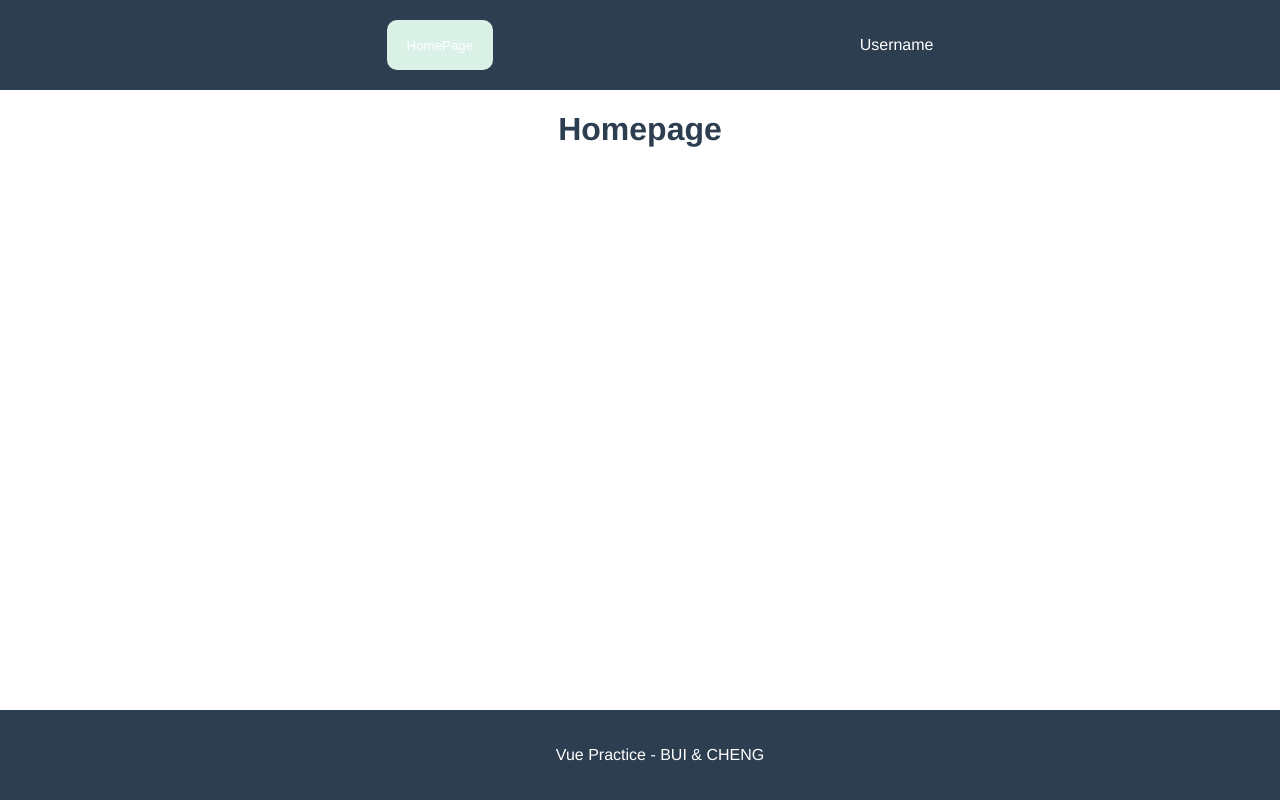
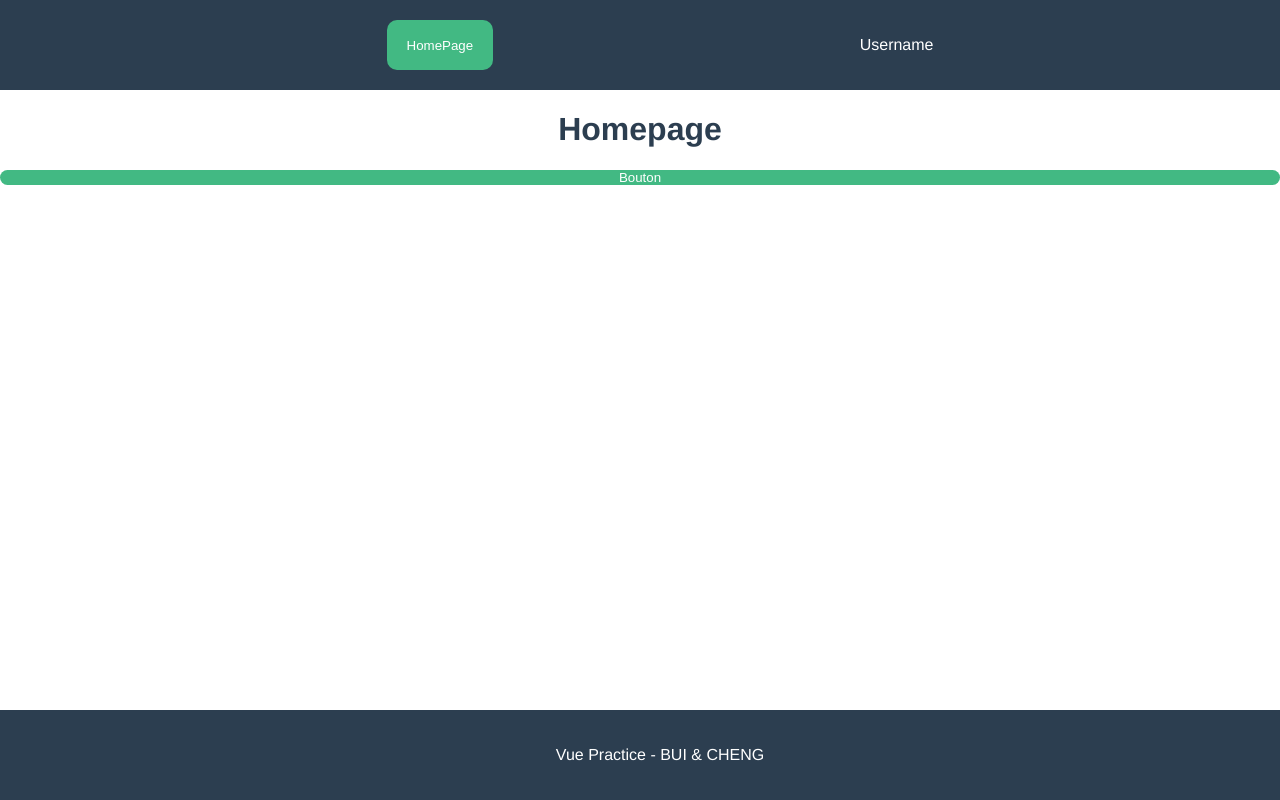
Before and after one commit to emkyu404/tp3-vue, a Vue app: page / in a window 1280 px wide. Shown: the top 800 px of the page. Built offline with nearby package versions, Linux system fonts and the light colour scheme.

Commit message:
Ex9 : add AsyncButton

```diff
--- /dev/null
+++ b/src/components/AsyncButton.vue
@@ -0,0 +1,87 @@
+<template>
+  <base-button
+    :disabled="isPending"
+    :color="color"
+    @click.stop.prevent="handleClick"
+  >
+    <font-awesome-icon
+      v-if="isPending"
+      :icon="['fas', 'circle-notch']"
+      pulse
+    />
+    <p v-if="isPending">
+        Bouton désactivé
+    </p>
+    <slot />
+  </base-button>
+</template>
+
+<script>
+import BaseButton from './BaseButton.vue'
+
+async function asyncCall(){
+        console.log('called')
+        const result = await resolveAfter2Seconds()
+        console.log(result)
+
+}
+
+function resolveAfter2Seconds(){
+    return new Promise(resolve => {
+        setTimeout(() => {
+            resolve('resolved')
+        }, 2000)
+    })
+}
+
+export default {
+  name: 'AsyncButton',
+  components: { BaseButton },
+  inheritAttrs: false,
+
+  props: {
+    color: {
+      type: String,
+      default: 'primary'
+    }
+  },
+
+  data () {
+    return {
+      isPending: false
+    }
+  },
+
+  methods: {
+    async handleClick () {
+        this.isPending = true;
+        await asyncCall(this.isPending)
+        this.isPending = false;
+    }
+
+
+  }
+}
+</script>
+
+<style>
+button{
+    padding : 0px 20px 0px 20px;
+    border-radius : 10px;
+    color : white;
+    transition : 0.2s;
+    border:none;
+}
+
+button:hover{
+    cursor : pointer;
+}
+
+button:focus{
+    border : 5px solid;
+}
+
+button:disabled{
+    cursor : not-allowed;
+}
+</style>
--- a/src/components/BaseButton.vue
+++ b/src/components/BaseButton.vue
@@ -22,7 +22,10 @@
             }
         },
         props:{
-            color : String,
+            color: {
+                type: String,
+                default: 'primary'
+            },
             disabled : Boolean
         },
         computed: {
--- a/src/components/BaseHeader.vue
+++ b/src/components/BaseHeader.vue
@@ -1,6 +1,6 @@
 <template>
     <div id="menu">
-        <base-button color="primary" :disabled="true" > HomePage </base-button>
+        <base-button color="primary" :disabled="false" > HomePage </base-button>
         <p style="color : white;"> Username </p>
     </div>
 </template>
--- a/src/components/HomePage.vue
+++ b/src/components/HomePage.vue
@@ -1,11 +1,15 @@
 <template>
     <h1> Homepage </h1>
+    <AsyncButton> Bouton </AsyncButton>
 </template>
 
 <script>
+    import AsyncButton from './AsyncButton.vue'
+
     export default {
         name: 'HomePage',
         components: {
+            AsyncButton
         }
     }
 </script>
```
